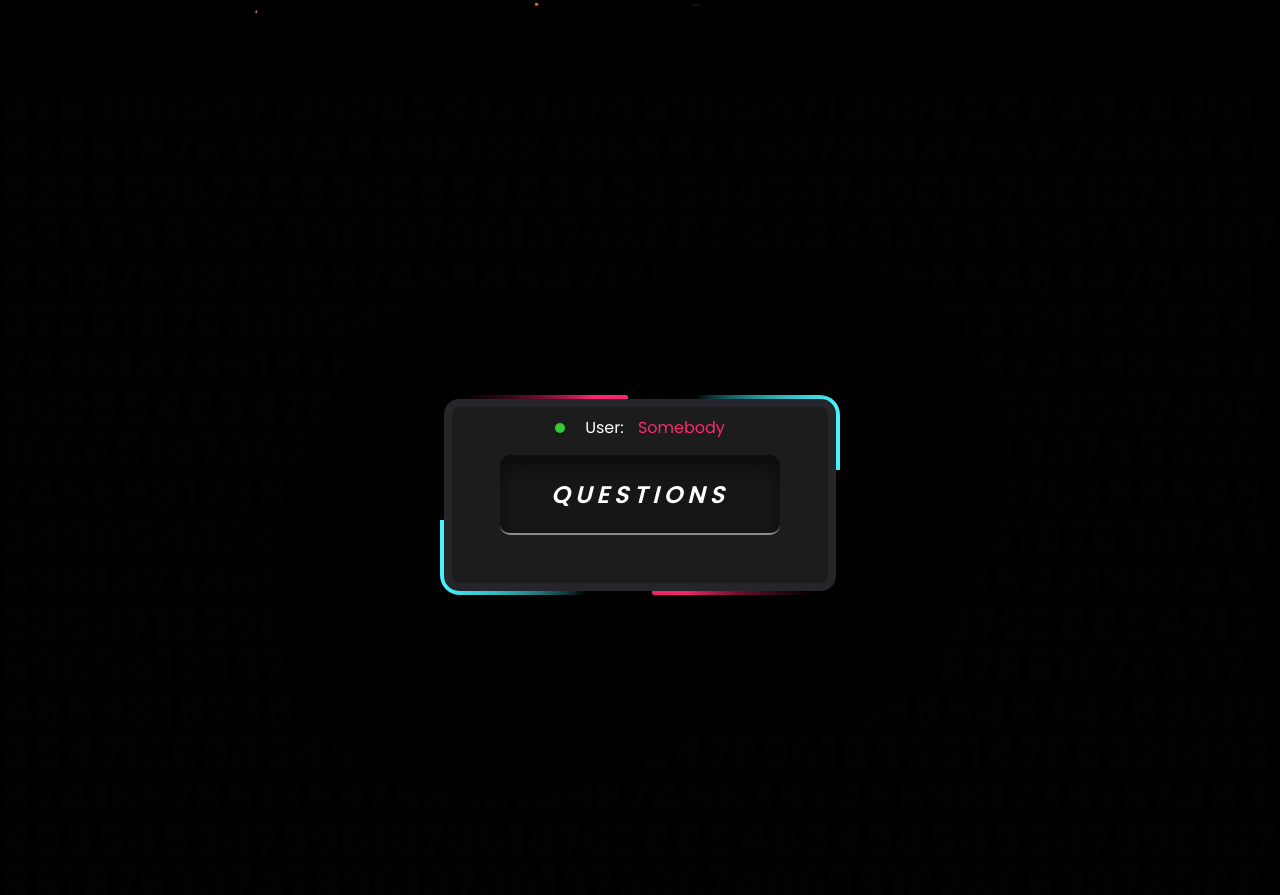
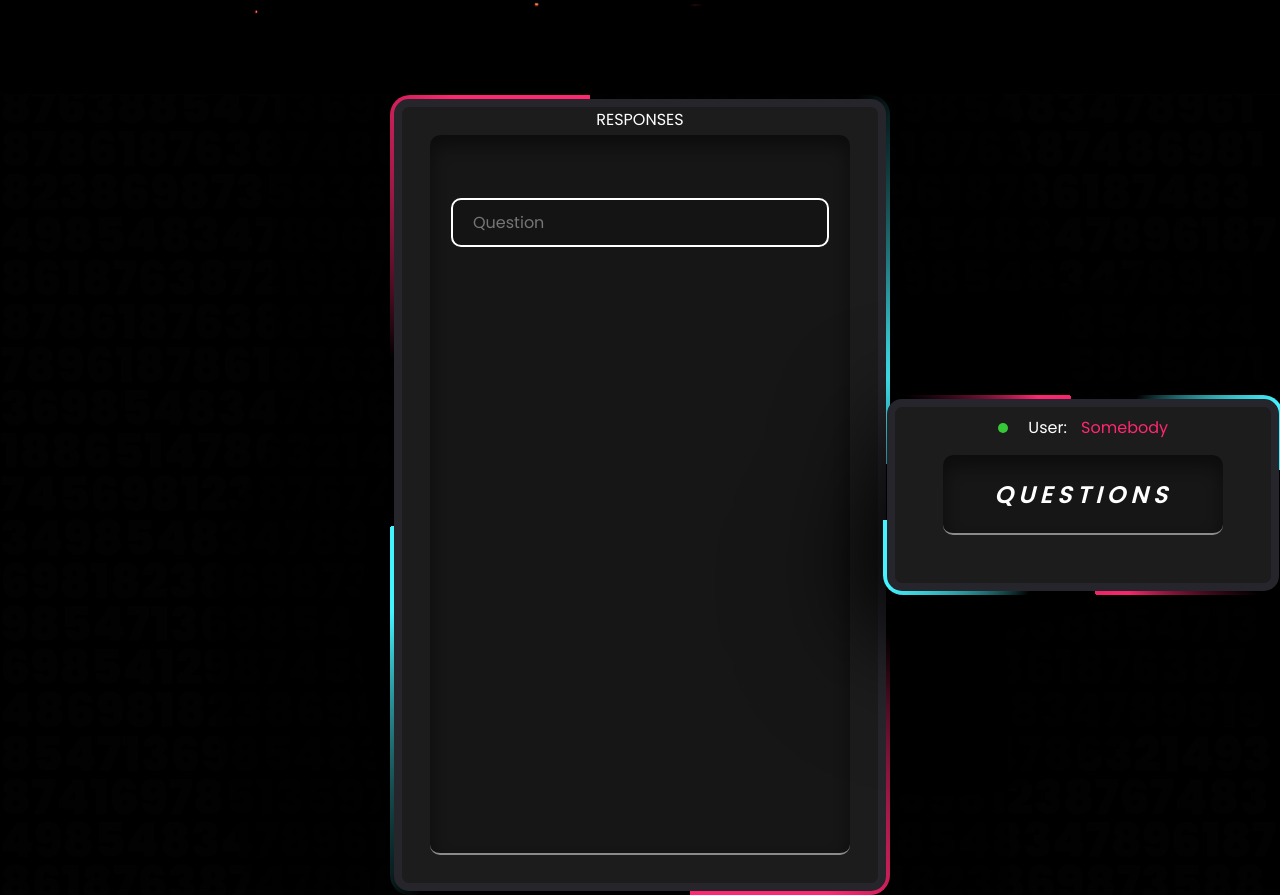
Before and after one commit to VladPashkovsky/comments, a React (Vite) app: page / in a window 1280 px wide. Shown: the part 705-1600 px from the top of the page. Built offline with nearby package versions, Linux system fonts and the light colour scheme; a web font is replaced by a local one.

Commit message:
app/background_components_changed

```diff
--- a/src/app/App.module.css
+++ b/src/app/App.module.css
@@ -17,6 +17,22 @@
 }
 
 .forms {
+    position: relative;
+    /*position: absolute;*/
+    /*min-width: 100%;*/
+    /*display: flex;*/
+    /*justify-content: center;*/
+    /*align-items: center;*/
+}
+
+.form_task {
     position: absolute;
+    display: flex;
+    justify-content: center;
+    align-items: center;
+}
 
+.form_question {
+    position: absolute;
+    left: 69vw;
 }
--- a/src/app/App.tsx
+++ b/src/app/App.tsx
@@ -3,6 +3,7 @@ import Login from '../components/Login'
 import Background from '../components/Background'
 import QuestionForm from '../components/QuestionForm'
 import ParallaxEnter from '../components/ParallaxEnter'
+import Tasks from '../components/Tasks'
 
 function App() {
 
@@ -17,9 +18,16 @@ function App() {
 
       <div className={styles.background}>
         <Background />
-        <div className={styles.forms}>
-          <QuestionForm />
-        </div>
+        {/*<div className={styles.forms}>*/}
+          <div className={styles.form_task}>
+            <Tasks />
+          </div>
+          <div className={styles.form_question}>
+            <QuestionForm />
+          </div>
+
+
+        {/*</div>*/}
       </div>
 
 
--- a/src/components/Login/index.tsx
+++ b/src/components/Login/index.tsx
@@ -17,10 +17,10 @@ const Login = () => {
           <span>Password</span>
           <i></i>
         </div>
-        <div className={styles.links}>
-          <a href="#">Forgot Password?</a>
-          <a href="#">Sign Up</a>
-        </div>
+        {/*<div className={styles.links}>*/}
+        {/*  <a href="#">Forgot Password?</a>*/}
+        {/*  <a href="#">Sign Up</a>*/}
+        {/*</div>*/}
         <input type="submit" value="Login" />
       </form>
     </div>
--- a/src/components/Login/style.module.css
+++ b/src/components/Login/style.module.css
@@ -188,6 +188,9 @@
 }
 
 .box form input[type="submit"] {
+    position: absolute;
+    right: 10%;
+    bottom: 15%;
     border: none;
     outline: none;
     padding: 9px 25px;
--- /dev/null
+++ b/src/components/Tasks/index.tsx
@@ -0,0 +1,25 @@
+import styles from './style.module.css'
+
+const Tasks = () => {
+  return (
+    <div className={styles.box}>
+      <div className={styles.user}>
+        {/*<span className={styles.online}></span>*/}
+        <span className={styles.user_info}>RESPONSES
+          {/*<span className={styles.user_item}>Somebody</span> */}
+        </span>
+      </div>
+      <div className={styles.login}>
+        <form className={styles.loginBx}>
+          {/*<h2><i>TASKS</i></h2>*/}
+          <div className={styles.inptBtn}>
+            <input type="text" placeholder="Question" />
+            {/*<button>ADD</button>*/}
+          </div>
+        </form>
+      </div>
+    </div>
+  )
+}
+
+export default Tasks
--- /dev/null
+++ b/src/components/Tasks/style.module.css
@@ -0,0 +1,207 @@
+@import url('https://fonts.googleapis.com/css?family=Poppins:200,300,400,500,600,700,800,900&display=swap');
+
+* {
+    margin: 0;
+    padding: 0;
+    box-sizing: border-box;
+    font-family: 'Poppins', sans-serif;
+}
+
+body {
+    display: flex;
+    justify-content: center;
+    align-items: center;
+    min-height: 100vh;
+    background: #23242a;
+}
+
+@property --a {
+    syntax: "<angle>";
+    inherits: false;
+    initial-value: 0deg;
+}
+
+.box {
+    position: relative;
+    /*width: 400px;*/
+    /*height: 200px;*/
+    width: 500px;
+    height: 800px;
+    background: repeating-conic-gradient(from var(--a), #ff2770 0%, #ff2770 5%, transparent 5%, transparent 40%, #ff2770 50%);
+    filter: drop-shadow(0 15px 50px #000);
+    border-radius: 20px;
+    animation: rotating 4s linear infinite;
+    display: flex;
+    justify-content: center;
+    align-items: center;
+    transition: 0.5s;
+    color: #fff;
+    cursor: pointer;
+}
+
+/*.box:hover {*/
+/*    width: 500px;*/
+/*    height: 600px;*/
+/*    cursor: pointer;*/
+/*}*/
+
+/*.box:hover .user {*/
+/*    top: 1.5vh;*/
+/*}*/
+
+.box .user {
+    top: 1.5vh;
+}
+
+@keyframes rotating {
+    0% {
+        --a: 0deg;
+    }
+    100% {
+        --a: 360deg;
+    }
+}
+
+.box::before {
+    content: '';
+    position: absolute;
+    width: 100%;
+    height: 100%;
+    background: repeating-conic-gradient(from var(--a), #45f3ff 0%, #45f3ff 5%, transparent 5%, transparent 40%, #45f3ff 50%);
+    filter: drop-shadow(0 15px 50px #000);
+    border-radius: 20px;
+    animation: rotating 4s linear infinite;
+    animation-delay: -1s;
+}
+
+.box::after {
+    content: '';
+    position: absolute;
+    inset: 4px;
+    background: #1c1c1c;
+    border-radius: 15px;
+    /*border: 8px solid #23242a;*/
+    border: 8px solid #25252b;
+}
+
+.user {
+    position: fixed;
+    display: flex;
+    justify-content: center;
+    align-items: center;
+    color: white;
+    z-index: 100;
+    top: 2.5vh;
+}
+
+.user .online {
+    width: 10px;
+    height: 10px;
+    background-color: #37c837;
+    border-radius: 50%;
+}
+
+.user .user_info {
+    display: flex;
+
+    /*margin-left: 20px;*/
+
+}
+
+.user .user_item {
+    margin-left: 10px;
+    color: #ff2770;
+}
+
+.login {
+    position: absolute;
+    inset: 40px;
+    display: flex;
+    justify-content: center;
+    align-items: center;
+    flex-direction: column;
+    border-radius: 10px;
+    background: rgba(0,0,0,0.2);
+    z-index: 100;
+    box-shadow: inset 0 10px 20px rgba(0,0,0,0.5);
+    border-bottom: 2px solid rgba(255,255,255,0.5);
+    transition: 0.5s;
+    color: white;
+    overflow: hidden;
+}
+
+/*.box:hover .login {*/
+/*    inset: 40px;*/
+/*}*/
+
+.loginBx {
+    position: relative;
+    display: flex;
+    justify-content: center;
+    align-items: center;
+    flex-direction: column;
+    gap: 30px;
+    width: 90%;
+    transform: translateY(40px);
+    transition: 0.5s;
+}
+
+/*.box:hover .loginBx {*/
+/*    transform: translateY(-27.5vh);*/
+/*}*/
+
+.loginBx h2 {
+    text-transform: uppercase;
+    font-weight: 600;
+    letter-spacing: 0.2em;
+
+}
+
+.loginBx h2 i {
+
+}
+
+.inptBtn {
+    position: absolute;
+    /*display: flex;*/
+    width: 100%;
+    top: -42vh;
+    gap: 5px;
+}
+
+.loginBx input {
+    width: 100%;
+    padding: 10px 20px;
+    outline: none;
+    border: none;
+    font-size: 1em;
+    color: white;
+    background: rgba(0,0,0,0.1);
+    border: 2px solid #ffffff;
+    border-radius: 10px;
+}
+
+/*.loginBx input[type="submit"] {*/
+/*    background: #45f3ff;*/
+/*    border: none;*/
+/*    font-weight: 500;*/
+/*    color: #111;*/
+/*    cursor: pointer;*/
+/*}*/
+
+.loginBx button {
+    width: 18%;
+    color: #111;
+    padding: 10px 20px;
+    outline: none;
+    border: none;
+    font-size: 1em;
+    background: #45f3ff;
+    border-radius: 5px;
+    cursor: pointer;
+    transition: 0.5s;
+}
+
+/*.loginBx button:hover {*/
+/*    box-shadow: 0 0 10px #45f3ff, 0 0 60px #45f3ff;*/
+/*}*/
```
